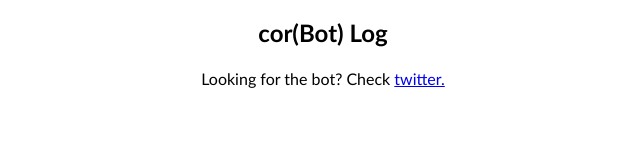
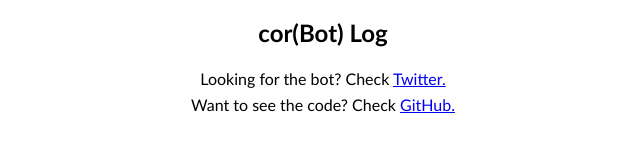
Before and after one commit to Brendan-Schuetze/CorBot, a plain HTML site: page website/header.html in a window 1280 px wide. Shown: the whole page, without its empty margins (317-957 px from the left). Drawn offline with Linux system fonts and the light colour scheme.

Commit message:
Fixed Some File Handling Directory Nonsense

```diff
--- a/website/header.html
+++ b/website/header.html
@@ -15,5 +15,6 @@
 
 <body>
 	<h2>cor(Bot) Log</h2>
-	<p>Looking for the bot? Check <a href="https://twitter.com/CorrelationsBot">twitter.</a></p>
+	<p>Looking for the bot? Check <a href="https://twitter.com/CorrelationsBot">Twitter.</a><br>
+	Want to see the code? Check <a href="https://github.com/Brendan-Schuetze/CorBot">GitHub.</a></p>
 	<div style="width: max-content; margin: auto; text-align: left">
```
Also changed, not shown: 2 other files.
